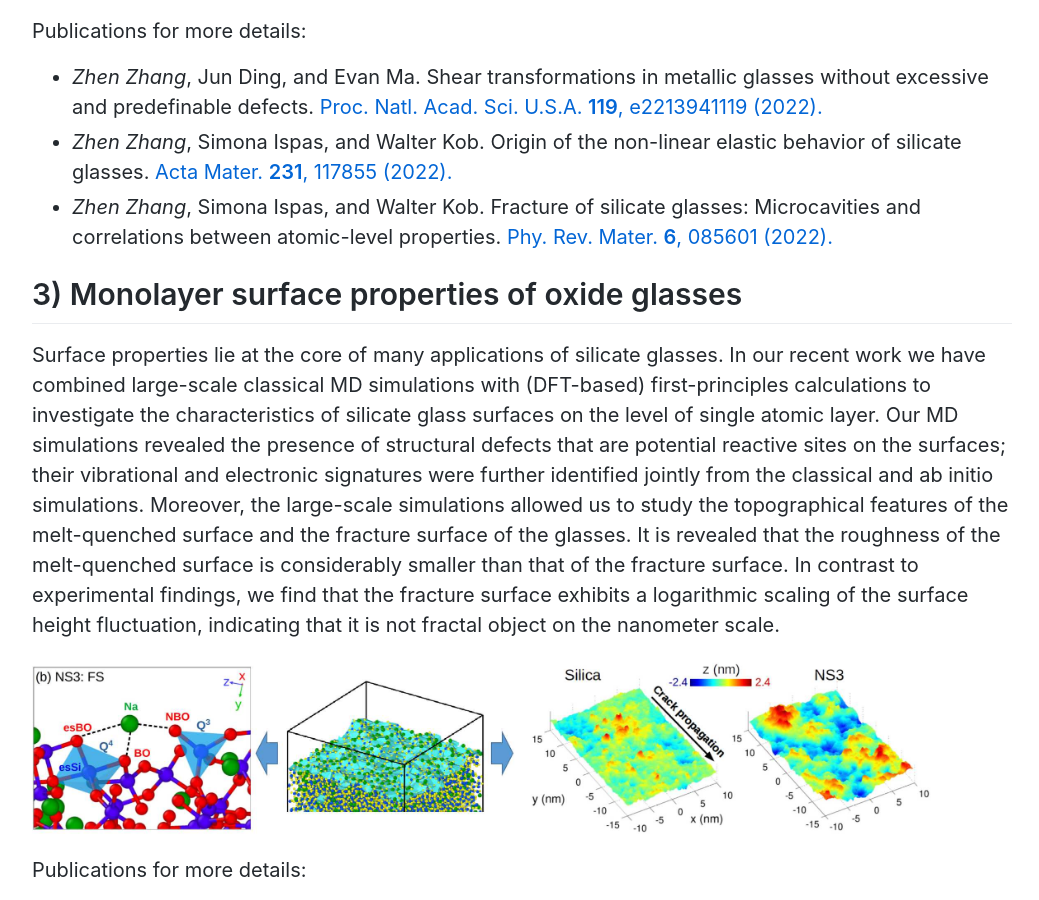
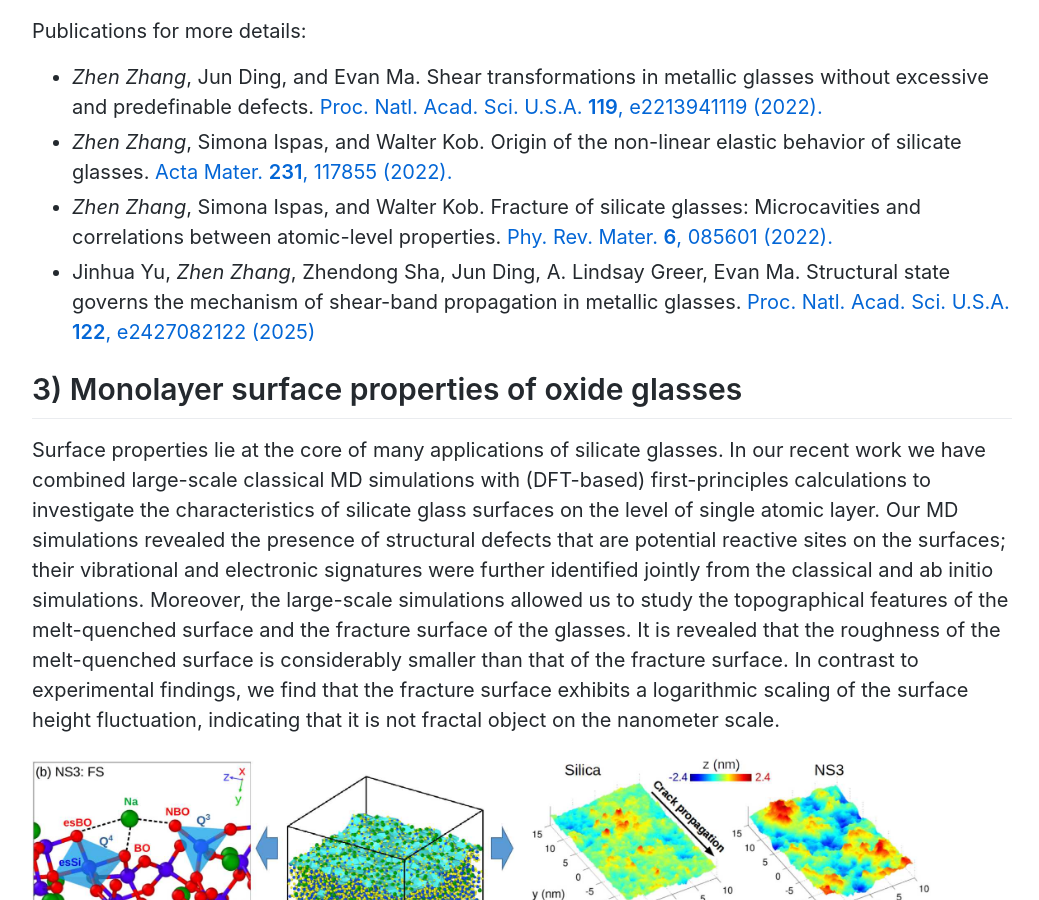
Before and after one commit to zhenzhang1991/zhenzhang1991.github.io, a Jekyll site: the page built from index.md, in a window 1280 px wide and 900 px high, scrolled down 3238 px. Shown: the whole window, without its empty margins (118-1157 px from the left). Built offline with Jekyll 4.4.1, drawn with Linux system fonts in a browser that asks for light colours; Markdown is read by kramdown in place of the engine named in the settings; comment, search, counter and statistics services are not loaded; some of the changed text lies outside the part shown.

Commit message:
Update index.md

```diff
--- a/index.md
+++ b/index.md
@@ -65,6 +65,7 @@ Publications for more details:
 *  *Zhen Zhang*, Jun Ding, and Evan Ma. Shear transformations in metallic glasses without excessive and predefinable defects. [Proc. Natl. Acad. Sci. U.S.A. **119**, e2213941119 (2022).](docs/2022-zhang-pnas.pdf)
 *  *Zhen Zhang*, Simona Ispas, and Walter Kob. Origin of the non-linear elastic behavior of silicate glasses. [Acta Mater. **231**, 117855 (2022).](docs/2022-zhang-acta.pdf)
 *  *Zhen Zhang*, Simona Ispas, and Walter Kob. Fracture of silicate glasses: Microcavities and correlations between atomic-level properties. [Phy. Rev. Mater. **6**, 085601 (2022).](docs/2022-zhang-prm.pdf)
+*  Jinhua Yu, *Zhen Zhang*, Zhendong Sha, Jun Ding, A. Lindsay Greer, Evan Ma. Structural state governs the mechanism of shear-­band propagation in metallic glasses. [Proc. Natl. Acad. Sci. U.S.A. **122**, e2427082122 (2025)](docs/2025-pnas-yu.pdf)
 
 ## 3) Monolayer surface properties of oxide glasses
 
@@ -93,6 +94,9 @@ Publications for more details:
 * * *
 
 # Peer-reviewed publications
+0. Structural state governs the mechanism of shear-­band propagation in metallic glasses <br>
+   Jinhua Yu, *Zhen Zhang*, Zhendong Sha, Jun Ding, A. Lindsay Greer, Evan Ma <br>
+   [Proc. Natl. Acad. Sci. U.S.A. **122**, e2427082122 (2025)](docs/2025-pnas-yu.pdf)
 0. Universal power-law scaling in the packing structure of frictional granular materials <br>
    Jiajun Tang, Xiaohui Wen, *Zhen Zhang*, and Yujie Wang <br>
    [Phys. Rev. E **111**, 015420 (2025)](docs/2025-pre-tang.pdf) [News: [CDUT](https://cop.cdut.edu.cn/info/1638/5321.htm)]
```
